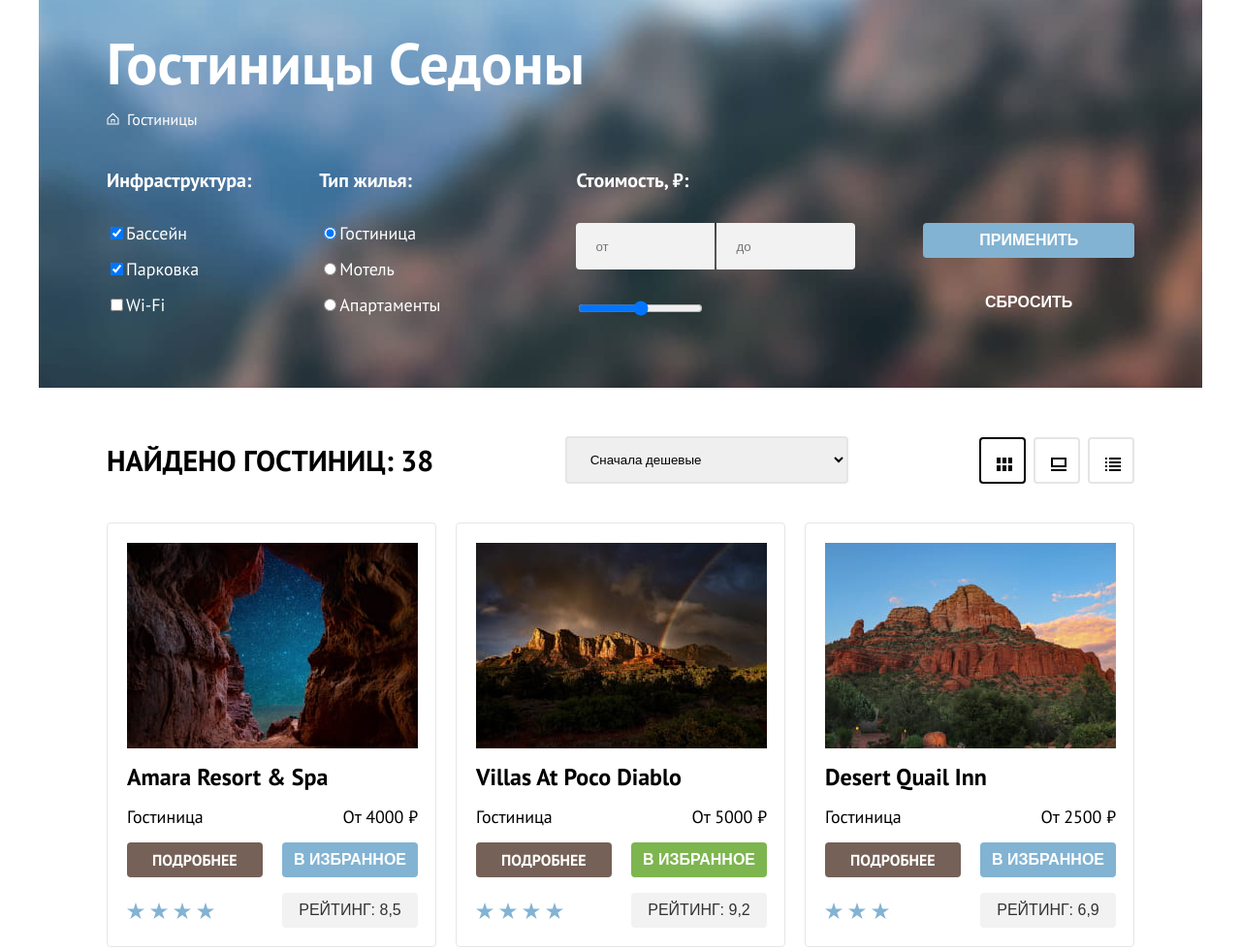
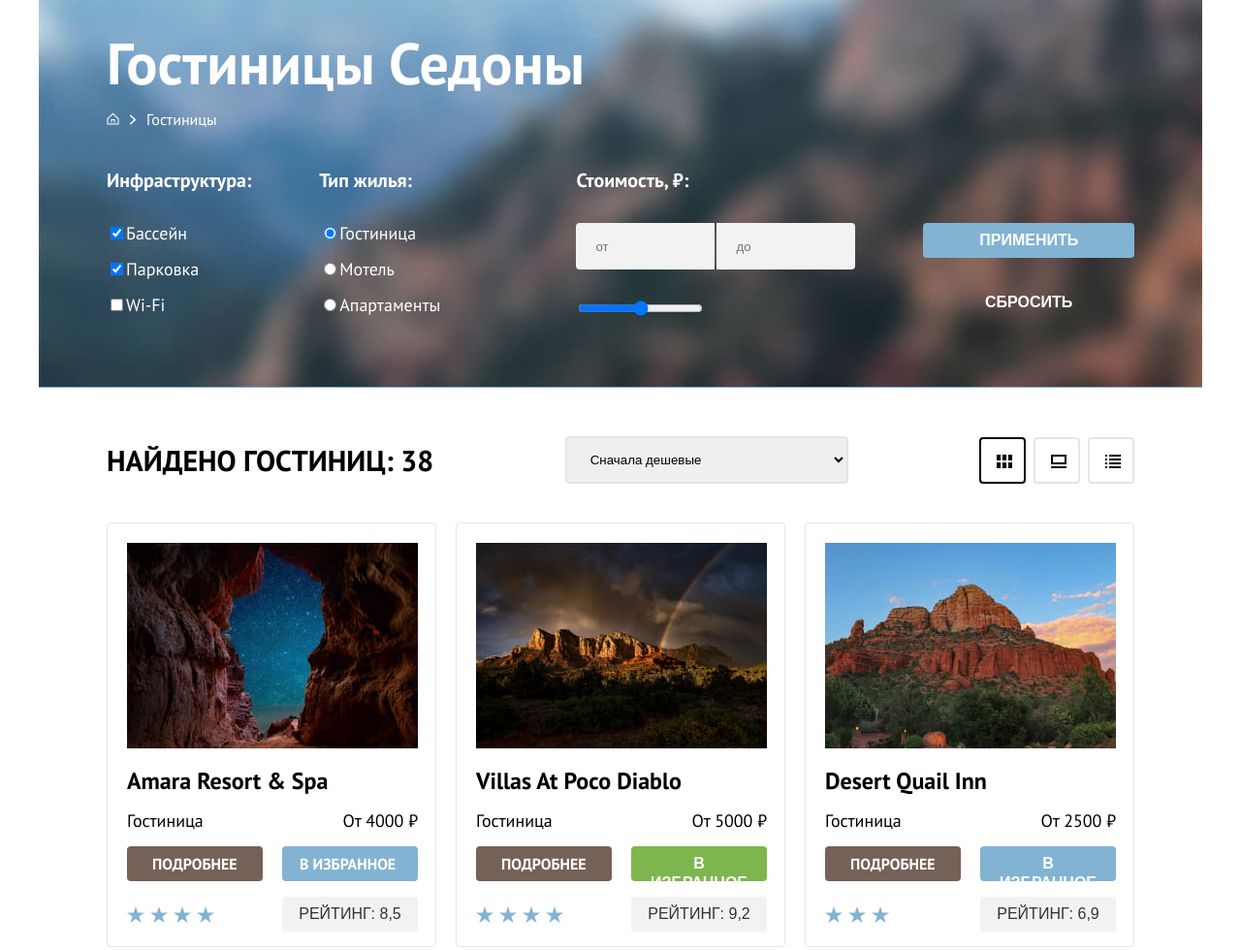
Before and after one commit to htmlacademy-htmlcss/2058165-sedona-35, a plain HTML site: page catalog.html in a window 1280 px wide. Shown: the part 73-1053 px from the top of the page at 97% size. Drawn offline with Linux system fonts and the light colour scheme.

Commit message:
правка кнопок

```diff
--- a/catalog.html
+++ b/catalog.html
@@ -60,7 +60,7 @@
                     </a>
                   </li>
                   <li class="breadcrumbs-item list-item">
-                    <a class="breadcrumbs-link">Гостиницы</a>
+                    <a class="breadcrumbs-link" href="catalog.html">Гостиницы</a>
                   </li>
                 </ul>
               </nav>
@@ -135,16 +135,16 @@
                 </select>
               </div>
               <div class="view-mode-wrap">
-                <a class="view-mode-link view-mode-link-current button" href="#">
-                  <svg width="16" height="14" fill="none" xmlns="http://www.w3.org/2000/svg"><path d="M4 0H0v6h4V0ZM16 0h-4v6h4V0ZM10 0H6v6h4V0ZM4 8H0v6h4V8ZM16 8h-4v6h4V8ZM10 8H6v6h4V8Z" fill="#000"/></svg>
+                <a class="view-mode-link view-mode-link-current button" href="#" type="button">
+                  <svg class="view-mode-icon" width="16" height="14" fill="none" xmlns="http://www.w3.org/2000/svg"><path d="M4 0H0v6h4V0ZM16 0h-4v6h4V0ZM10 0H6v6h4V0ZM4 8H0v6h4V8ZM16 8h-4v6h4V8ZM10 8H6v6h4V8Z" fill="#000"/></svg>
                   <span class="visually-hidden">Показать карточки</span>
                 </a>
-                <a class="view-mode-link button" href="#">
-                  <svg width="16" height="14" fill="none" xmlns="http://www.w3.org/2000/svg"><path d="M16 12H0v2h16v-2ZM14 2v6H2V2h12Zm2-2H0v10h16V0Z" fill="#000"/></svg>
+                <a class="view-mode-link button" href="#" type="button">
+                  <svg class="view-mode-icon" width="16" height="14" fill="none" xmlns="http://www.w3.org/2000/svg"><path class="view-mode-icon" d="M16 12H0v2h16v-2ZM14 2v6H2V2h12Zm2-2H0v10h16V0Z" fill="#000"/></svg>
                   <span class="visually-hidden">Показать во весь экран</span>
                 </a>
-                <a class="view-mode-link button" href="#">
-                  <svg width="16" height="14" fill="none" xmlns="http://www.w3.org/2000/svg"><path d="M2 0H0v2h2V0ZM16 0H4v2h12V0ZM2 4H0v2h2V4ZM16 4H4v2h12V4ZM2 8H0v2h2V8ZM16 8H4v2h12V8ZM2 12H0v2h2v-2ZM16 12H4v2h12v-2Z" fill="#000"/></svg>
+                <a class="view-mode-link button" href="#" type="button">
+                  <svg class="view-mode-icon" width="16" height="14" fill="none" xmlns="http://www.w3.org/2000/svg"><path d="M2 0H0v2h2V0ZM16 0H4v2h12V0ZM2 4H0v2h2V4ZM16 4H4v2h12V4ZM2 8H0v2h2V8ZM16 8H4v2h12V8ZM2 12H0v2h2v-2ZM16 12H4v2h12v-2Z" fill="#000"/></svg>
                   <span class="visually-hidden">Показать список</span>
                 </a>
               </div>
@@ -158,7 +158,7 @@
                 <p class="product-card-description">Гостиница</p>
                 <strong class="product-card-price">От 4000 ₽</strong>
                 <a class="details-button button button-small button-brown" href="#">подробнее</a>
-                <button class="favourite-button button button-small button-blue">в избранное</button>
+                <a class="favourite-button button button-small button-blue">в избранное</a>
                 <div class="raiting">
                   <img class="raiting-image" src="images/icons/star-icon.svg" width="18" height="17" alt="Рейтинг">
                   <img class="raiting-image" src="images/icons/star-icon.svg" width="18" height="17" alt="Рейтинг">
@@ -175,7 +175,7 @@
                 <p class="product-card-description">Гостиница</p>
                 <strong class="product-card-price">От 5000 ₽</strong>
                 <a class="details-button button button-small button-brown" href="#">подробнее</a>
-                <button class="favourite-button button button-small button-current" type="button" >в избранное</button>
+                <button class="favourite-button button button-small button-current" >в избранное</button>
                 <div class="raiting">
                   <img class="raiting-image" src="images/icons/star-icon.svg" width="18" height="17" alt="Рейтинг">
                   <img class="raiting-image" src="images/icons/star-icon.svg" width="18" height="17" alt="Рейтинг">
--- a/styles/styles.css
+++ b/styles/styles.css
@@ -28,6 +28,8 @@ body {
   line-height: 21px;
   color: #000000;
   background-color: #ffffff;
+
+  -webkit-font-smoothing: subpixel-antialiased;
 }
 
 /* buttons */
@@ -39,6 +41,7 @@ body {
   text-align: сenter;
   border: none;
   border-radius: 4px;
+  cursor: pointer;
 }
 
 .button-small {
@@ -108,11 +111,16 @@ body {
   margin-right: 30px;
 }
 
+.page-header-logo {
+  position: relative;
+  top: 0;
+  left: 0;
+}
+
 .navigation-list {
   display: flex;
   flex-wrap: wrap;
   width: 550px;
-  margin-left: auto;
 }
 
 .navigation-user {
@@ -137,7 +145,7 @@ body {
 
 .navigation-user .navigation-link {
   display: block;
-  padding: 22px 12px;
+  padding: 20px 12px;
 }
 
 .navigation-link.navigation-button {
@@ -207,8 +215,10 @@ body {
 /* hero */
 
 .hero {
-  background: #82B3D3 url("../images/hero-background.jpg") center no-repeat;
-  background-size: 101% auto;
+  box-sizing: border-box;
+  height: 485px;
+  background: url("../images/hero-divider.svg")center bottom/100% no-repeat, #82B3D3 url("../images/hero-background.jpg") 0 0/100% no-repeat;
+
   padding: 51px 371px 82px;
   margin: 0 auto;
 }
@@ -326,7 +336,7 @@ body {
 /* subscribe */
 
 .subscribe-index {
-  background: #82B3D3 url("../images/subscribe-background.jpg") center no-repeat;
+  background: #82B3D3 url("../images/subscribe-background.jpg") 0 0/100% no-repeat;
   color: #ffffff;
 }
 
@@ -342,7 +352,7 @@ body {
 
 .subscribe-field {
   width: 452px;
-  height: 52px;
+  min-height: 52px;
   background-color: #F2F2F2;
   color: #000000;
   font-size: 18px;
@@ -351,7 +361,6 @@ body {
   border: none;
   padding: 0;
   border-radius: 4px 0px 0px 4px;
-  flex-grow: 1;
 }
 
 .input-field {
@@ -361,6 +370,7 @@ body {
 .subscribe-button {
   width: 232px;
   border-radius: 0px 4px 4px 0px;
+  padding: 8px 50px;
 }
 
 .subscribe {
@@ -423,9 +433,7 @@ body {
 /* breadcrumbs */
 
 .navigation-and-filter-wrap {
-  box-sizing: border-box;
-  background: #82B3D3 url("../images/catalog/catalog-background.jpg") center no-repeat;
-  background-size: 105% auto;
+  background: #82B3D3 url("../images/catalog/catalog-background.jpg") 0 0/100% no-repeat;
   color: #ffffff;
 
   padding: 35px 70px 70px;
@@ -446,6 +454,9 @@ body {
 
 .breadcrumbs {
   display: flex;
+
+  background: url("../images/icons/arrow-right.svg") no-repeat 23px;
+
 }
 
 .breadcrumbs-link {
@@ -454,10 +465,8 @@ body {
   font-size: 16px;
 }
 
-.breadcrumbs-item {
-  min-width: 12px;
-  min-height: 12;
-  margin-right: 8px;
+.breadcrumbs-item:not(:last-child) {
+  margin-right: 28px;
 }
 
 /* filters */
@@ -584,6 +593,7 @@ body {
   border: 2px solid #E5E5E5;
   border-radius: 4px;
   margin-right: 8px;
+
 }
 
 .view-mode-link:last-child {
@@ -592,6 +602,10 @@ body {
 
 .view-mode-link-current {
   border-color: #000000;
+}
+
+.view-mode-icon {
+  display: block;
 }
 
 /* product-list */
@@ -615,6 +629,7 @@ body {
 }
 
 .product-card-image {
+  margin-bottom: 16px;
 
   grid-column: 1/3;
 }
@@ -642,11 +657,9 @@ body {
 }
 
 .product-card-link {
-  display: grid;
-  grid-template-columns: 1fr;
-  row-gap: 16px;
+  text-decoration: none;
 
-  text-decoration: none;
+  grid-column: 1/-1;
 }
 
 .product-card-title {
@@ -666,9 +679,9 @@ body {
 }
 
 .favourite-button {
-  min-width: 100px;
-  min-height: 20px;
-  padding: 0;
+  /* display: inline-block; */
+  box-sizing: border-box;
+  padding: 8px 18px;
 }
 
 .product-card-price {
```
Also changed, not shown: images/icons/arrow-down.svg (renamed from images/icons/sort-arrow.svg), images/icons/arrow-right.svg (renamed from images/icons/arrow-breadcrumbs.svg).
